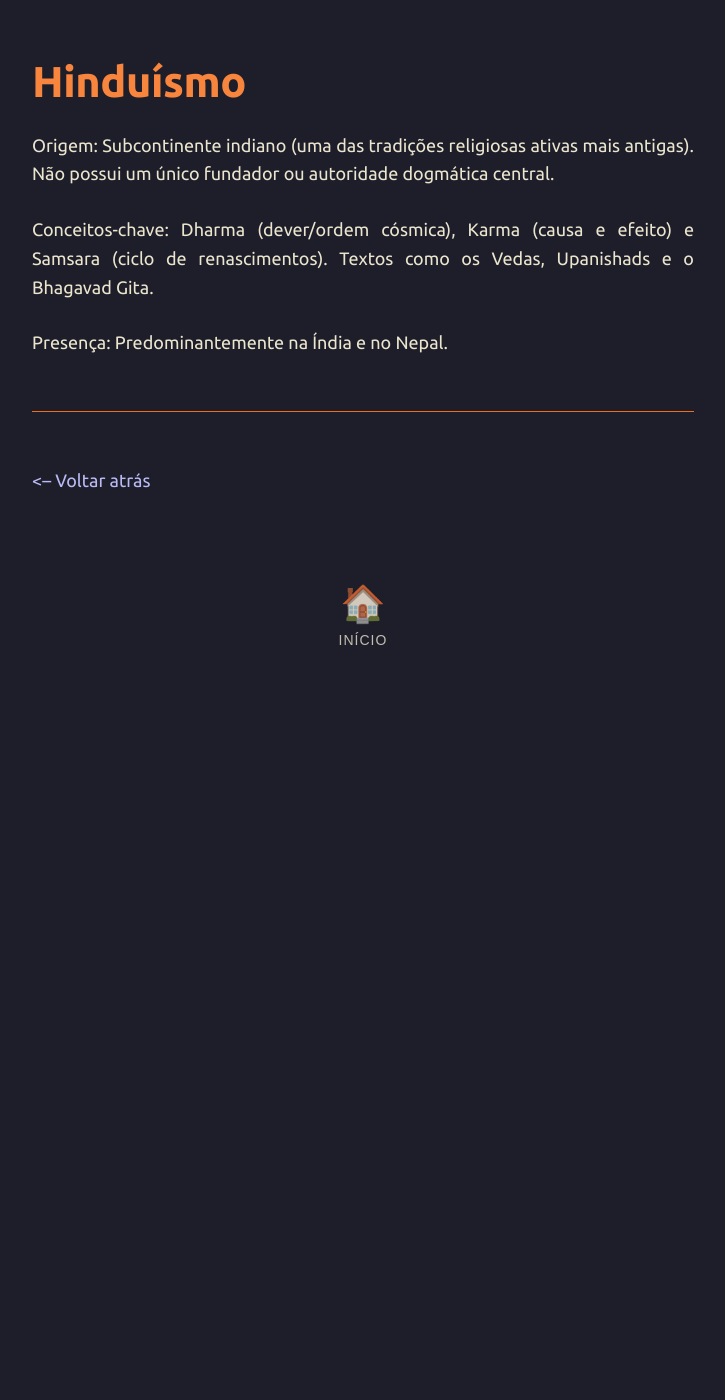
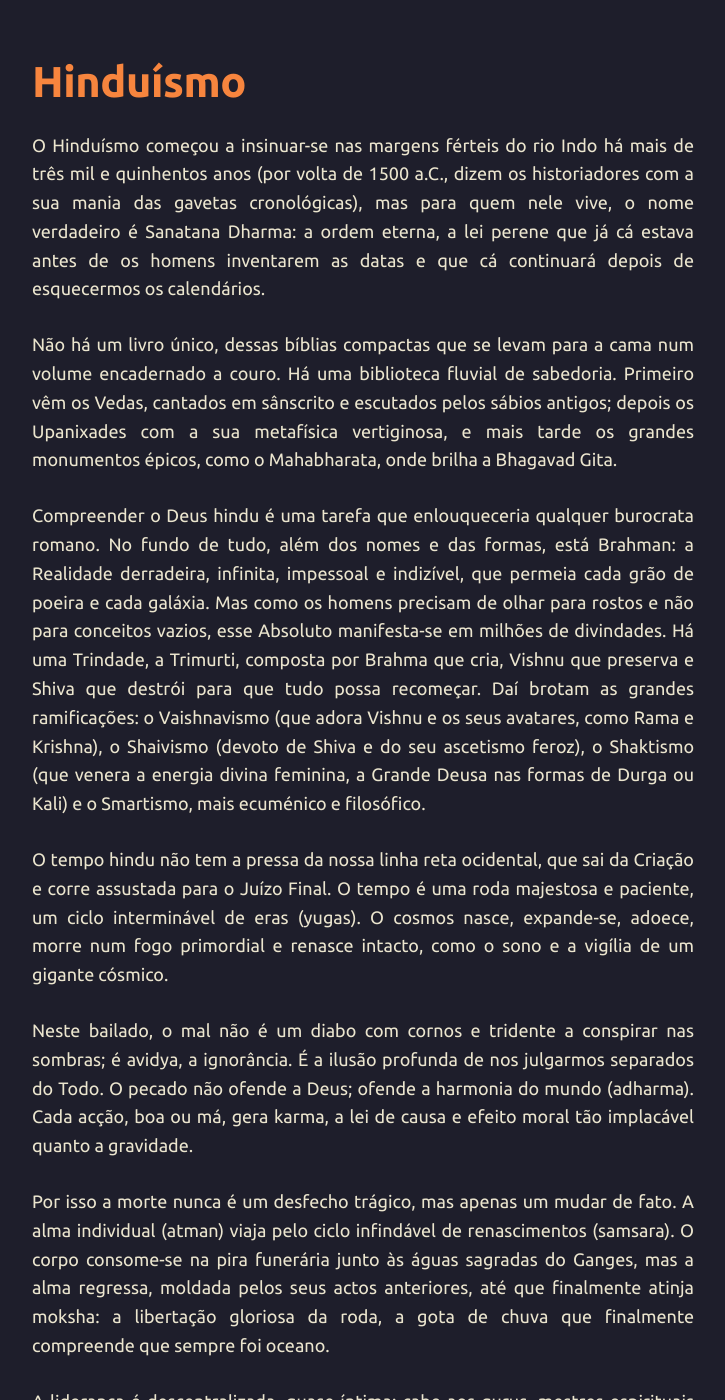
Before and after one commit to joaquim-capitao/joaquim-capitao.github.io, a Jekyll site: the page built from religiao/hinduismo.md, in a window 1280 px wide and 1400 px high. Shown: the whole window, without its empty margins (277-1002 px from the left). Built offline with Jekyll 4.4.1, drawn with Linux system fonts in a browser that asks for light colours; our own code applies the rules of GitHub Pages for plain Markdown files; some of the changed text lies outside the part shown.

Commit message:
Update hinduismo.md

```diff
--- a/religiao/hinduismo.md
+++ b/religiao/hinduismo.md
@@ -1,12 +1,26 @@
 # Hinduísmo
 
-Origem: Subcontinente indiano (uma das tradições religiosas ativas mais antigas).
-Não possui um único fundador ou autoridade dogmática central.
+O Hinduísmo começou a insinuar-se nas margens férteis do rio Indo há mais de três mil e quinhentos anos (por volta de 1500 a.C., dizem os historiadores com a sua mania das gavetas cronológicas), mas para quem nele vive, o nome verdadeiro é Sanatana Dharma: a ordem eterna, a lei perene que já cá estava antes de os homens inventarem as datas e que cá continuará depois de esquecermos os calendários.
 
-Conceitos-chave: Dharma (dever/ordem cósmica), Karma (causa e efeito) e Samsara (ciclo de renascimentos). Textos como os Vedas, Upanishads e o Bhagavad Gita.
+Não há um livro único, dessas bíblias compactas que se levam para a cama num volume encadernado a couro. Há uma biblioteca fluvial de sabedoria. Primeiro vêm os Vedas, cantados em sânscrito e escutados pelos sábios antigos; depois os Upanixades com a sua metafísica vertiginosa, e mais tarde os grandes monumentos épicos, como o Mahabharata, onde brilha a Bhagavad Gita.
 
-Presença: Predominantemente na Índia e no Nepal.
+Compreender o Deus hindu é uma tarefa que enlouqueceria qualquer burocrata romano. No fundo de tudo, além dos nomes e das formas, está Brahman: a Realidade derradeira, infinita, impessoal e indizível, que permeia cada grão de poeira e cada galáxia. Mas como os homens precisam de olhar para rostos e não para conceitos vazios, esse Absoluto manifesta-se em milhões de divindades. Há uma Trindade, a Trimurti, composta por Brahma que cria, Vishnu que preserva e Shiva que destrói para que tudo possa recomeçar. Daí brotam as grandes ramificações: o Vaishnavismo (que adora Vishnu e os seus avatares, como Rama e Krishna), o Shaivismo (devoto de Shiva e do seu ascetismo feroz), o Shaktismo (que venera a energia divina feminina, a Grande Deusa nas formas de Durga ou Kali) e o Smartismo, mais ecuménico e filosófico.
+
+O tempo hindu não tem a pressa da nossa linha reta ocidental, que sai da Criação e corre assustada para o Juízo Final. O tempo é uma roda majestosa e paciente, um ciclo interminável de eras (yugas). O cosmos nasce, expande-se, adoece, morre num fogo primordial e renasce intacto, como o sono e a vigília de um gigante cósmico.
+
+Neste bailado, o mal não é um diabo com cornos e tridente a conspirar nas sombras; é avidya, a ignorância. É a ilusão profunda de nos julgarmos separados do Todo. O pecado não ofende a Deus; ofende a harmonia do mundo (adharma). Cada acção, boa ou má, gera karma, a lei de causa e efeito moral tão implacável quanto a gravidade.
+
+Por isso a morte nunca é um desfecho trágico, mas apenas um mudar de fato. A alma individual (atman) viaja pelo ciclo infindável de renascimentos (samsara). O corpo consome-se na pira funerária junto às águas sagradas do Ganges, mas a alma regressa, moldada pelos seus actos anteriores, até que finalmente atinja moksha: a libertação gloriosa da roda, a gota de chuva que finalmente compreende que sempre foi oceano.
+
+A liderança é descentralizada, quase íntima: cabe aos gurus, mestres espirituais que ensinam a arte do desapego, e aos brâmanes, os sacerdotes que guardam o fogo dos rituais.
+
+O Hinduísmo é marcado pela tolerância proverbial, por vezes desconcertante para os dogmáticos: se a Verdade é una, os caminhos para lá chegar podem ser infinitos. Teve, é certo, as suas manchas terrenas: a rigidez histórica do sistema de castas que petrificou a sociedade durante séculos e conflitos políticos modernos que desmentem a doçura dos textos.
+
+Ainda assim, paira sobre o Hinduísmo uma serenidade inabalável. Ao olhar para o cosmos não com medo da punição, mas com o assombro de quem contempla um jogo divino (lila), esta tradição milenar ensina que por trás de todas as dores e ruídos transitórios do mundo existe uma harmonia secreta e indestrutível, à espera de ser pacientemente redescoberta por cada um de nós.
 
 
 ---
+
+Joaquim Capitão
+
 [<-- Voltar atrás](https://joaquim-capitao.github.io/religiao/)
```
